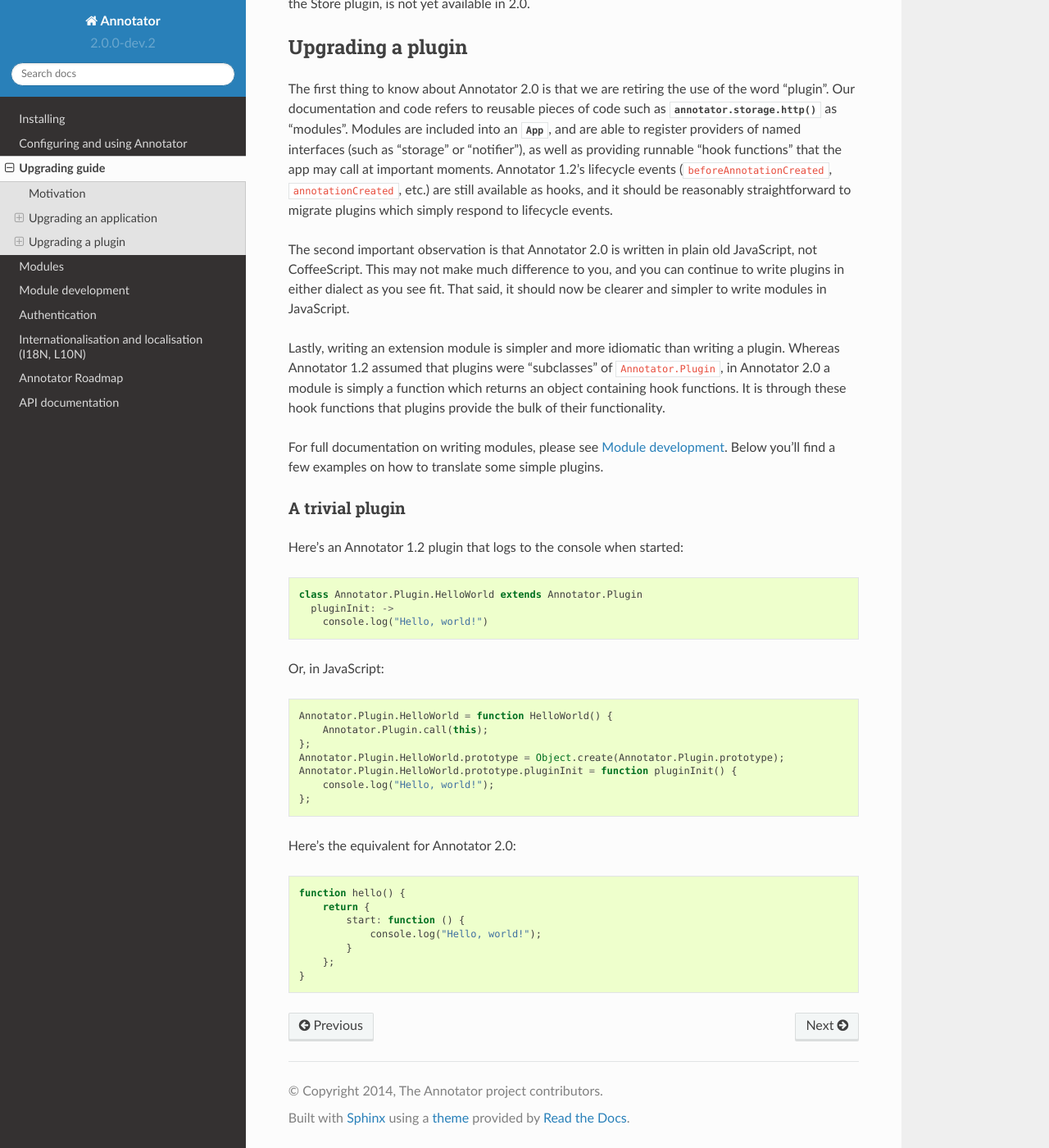
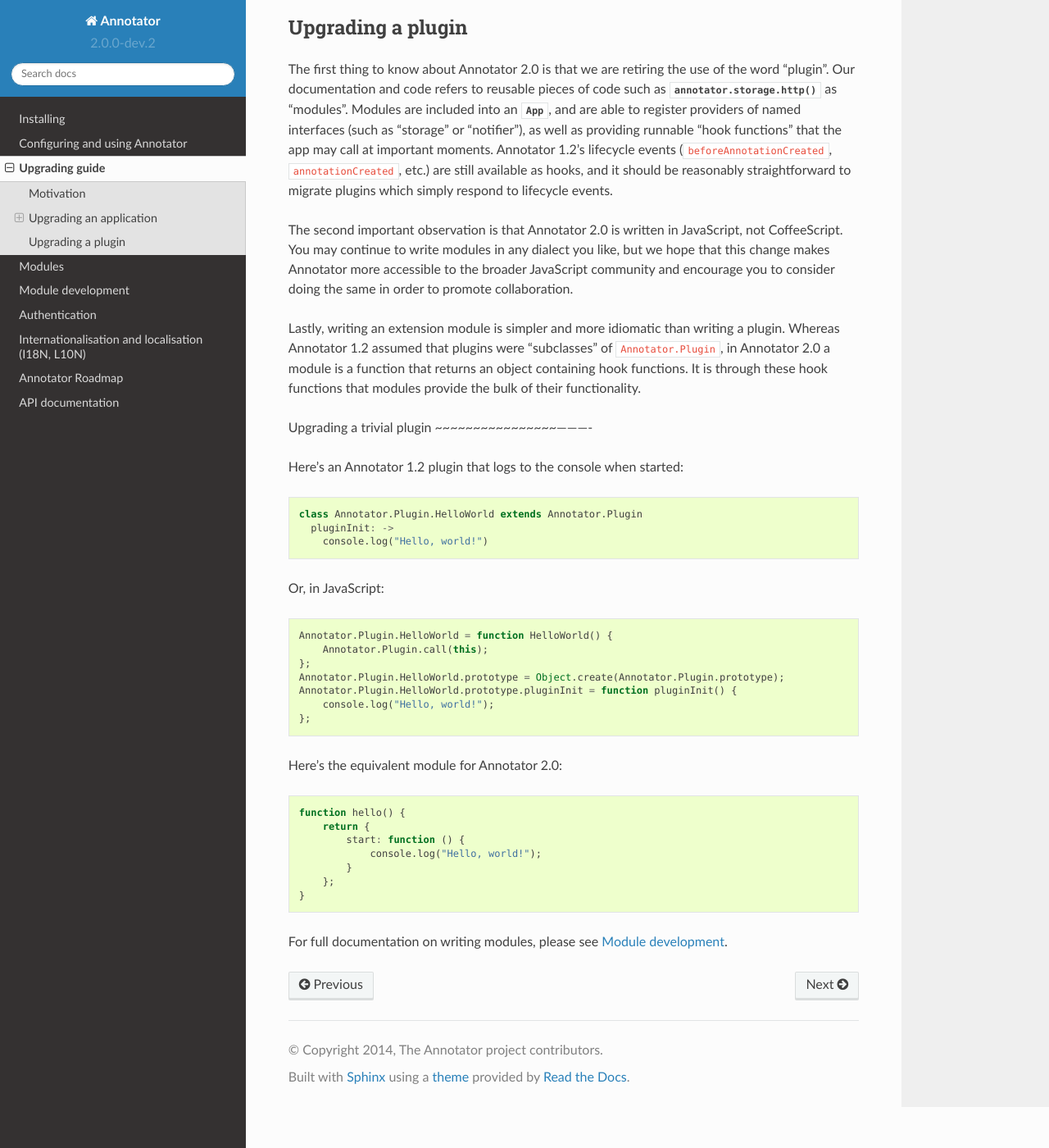
Before and after one commit to openannotation/annotator, a Sphinx documentation site: the page built from doc/upgrading.rst, in a window 1280 px wide and 1400 px high, scrolled down 3308 px. Shown: the whole window at 82% size. Built offline with Sphinx 7.4.7 and the Read the Docs theme 2.0.0, drawn with Linux system fonts in a browser that asks for light colours; pages that are not in the unit, such as notebooks, are missing from menus.

Commit message:
Tweaking the text in the upgrading guide
- Consistent use of "module" instead of "plugin" where appropriate
- Move the "see the full reference" down past the upgradin example
- s/which/that/ where grammar was incorrect

```diff
--- a/doc/upgrading.rst
+++ b/doc/upgrading.rst
@@ -168,22 +168,20 @@ lifecycle events (``beforeAnnotationCreated``, ``annotationCreated``, etc.) are
 still available as hooks, and it should be reasonably straightforward to migrate
 plugins which simply respond to lifecycle events.
 
-The second important observation is that Annotator 2.0 is written in plain old
-JavaScript, not CoffeeScript. This may not make much difference to you, and you
-can continue to write plugins in either dialect as you see fit. That said, it
-should now be clearer and simpler to write modules in JavaScript.
+The second important observation is that Annotator 2.0 is written in JavaScript,
+not CoffeeScript. You may continue to write modules in any dialect you like,
+but we hope that this change makes Annotator more accessible to the broader
+JavaScript community and encourage you to consider doing the same in order to
+promote collaboration.
 
 Lastly, writing an extension module is simpler and more idiomatic than writing a
 plugin. Whereas Annotator 1.2 assumed that plugins were "subclasses" of
-``Annotator.Plugin``, in Annotator 2.0 a module is simply a function which
-returns an object containing hook functions. It is through these hook
-functions that plugins provide the bulk of their functionality.
+``Annotator.Plugin``, in Annotator 2.0 a module is a function that returns an
+object containing hook functions. It is through these hook functions that
+modules provide the bulk of their functionality.
 
-For full documentation on writing modules, please see :doc:`module-development`.
-Below you'll find a few examples on how to translate some simple plugins.
-
-A trivial plugin
-~~~~~~~~~~~~~~~~
+Upgrading a trivial plugin
+~~~~~~~~~~~~~~~~----------
 
 Here's an Annotator 1.2 plugin that logs to the console when started::
 
@@ -201,7 +199,7 @@ Or, in JavaScript::
         console.log("Hello, world!");
     };
 
-Here's the equivalent for Annotator 2.0::
+Here's the equivalent module for Annotator 2.0::
 
     function hello() {
         return {
@@ -210,3 +208,5 @@ Here's the equivalent for Annotator 2.0::
             }
         };
     }
+
+For full documentation on writing modules, please see :doc:`module-development`.
```
